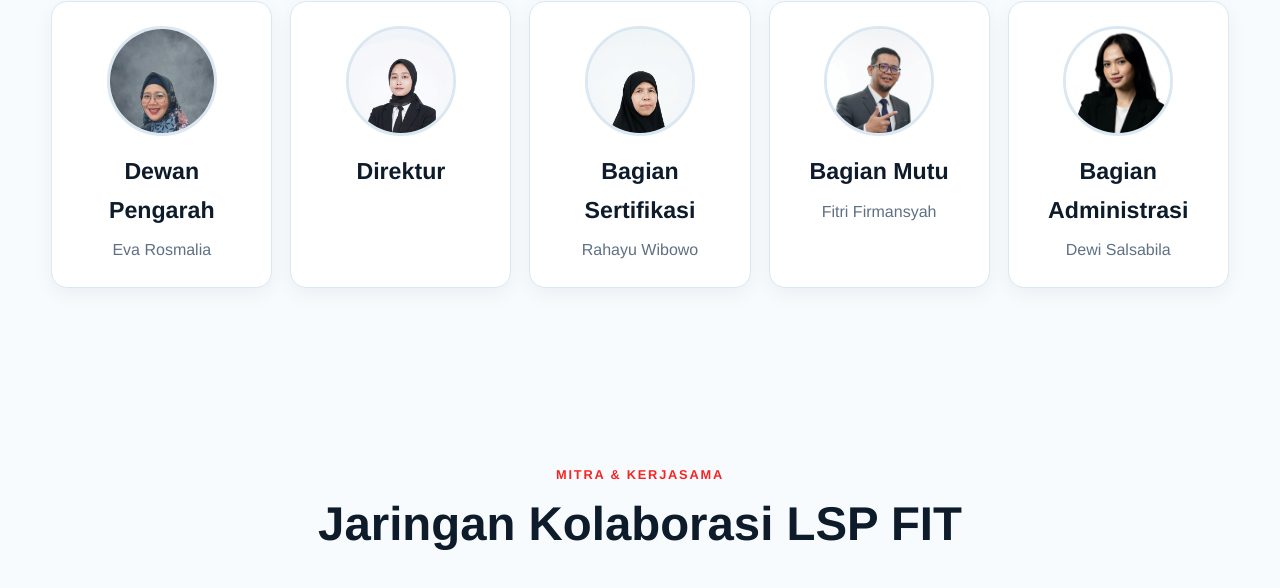
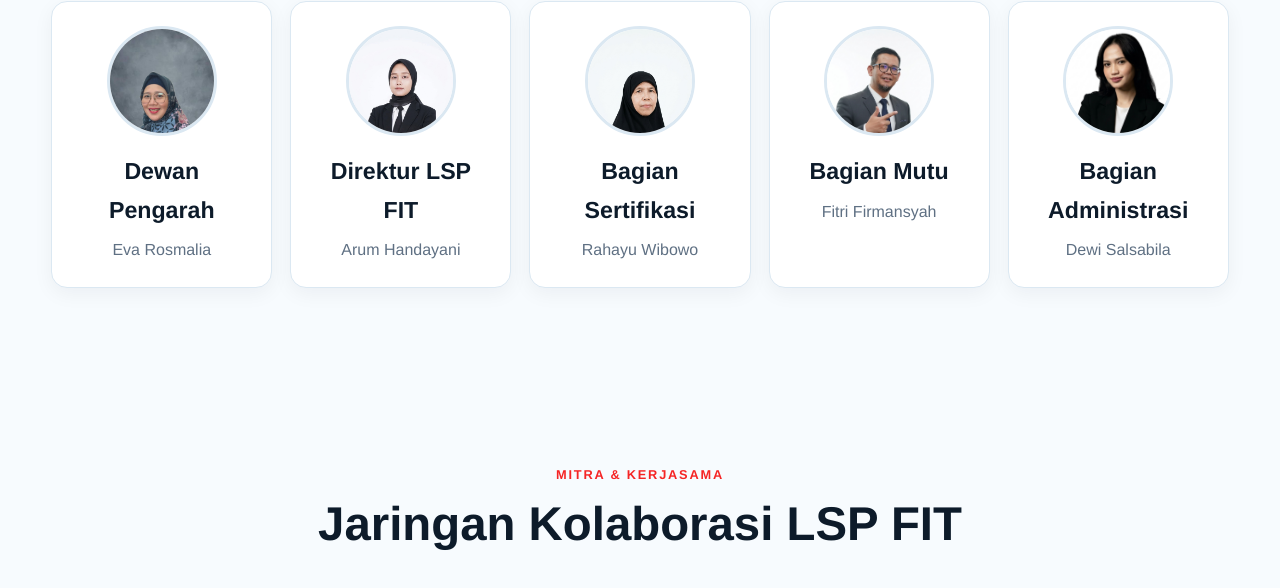
Before and after one commit to BASS-Training/COMPRO_SERTFIT, a website: page index.html in a window 1280 px wide. Shown: the part 4085-4673 px from the top of the page. Drawn offline with nearby package versions, Linux system fonts and the light colour scheme.

Commit message:
update nama direktur

```diff
--- a/index.html
+++ b/index.html
@@ -253,8 +253,8 @@
             <h3>Dewan Pengarah</h3><p class="org-name">Eva Rosmalia</p>
           </article>
           <article class="card org-card">
-            <div class="org-photo-wrap"><img src="assets/asesor/direktur.jpeg" alt="Direktur" class="org-photo" /></div>
-            <h3>Direktur</h3>
+            <div class="org-photo-wrap"><img src="assets/asesor/direktur.jpeg" alt="Direktur LSP FIT" class="org-photo" /></div>
+            <h3>Direktur LSP FIT</h3><p class="org-name">Arum Handayani</p>
           </article>
           <article class="card org-card">
             <div class="org-photo-wrap"><img src="assets/asesor/bagiansertifikat.jpeg" alt="Bagian Sertifikasi" class="org-photo" /></div>
```
Also changed, not shown: aboutus.html (+1 -1 lines).
